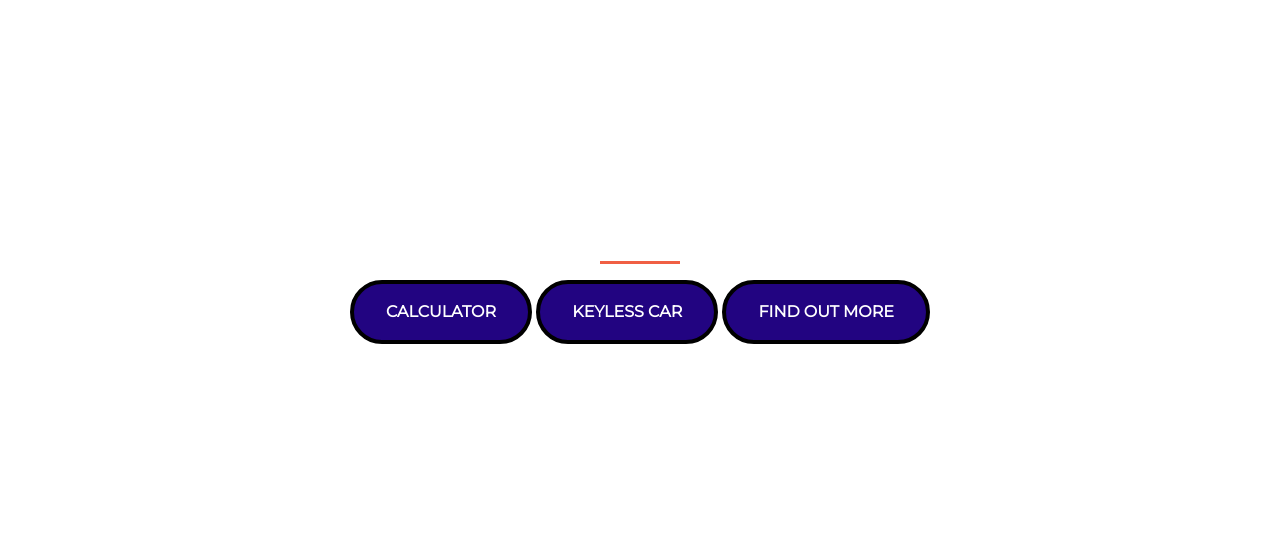
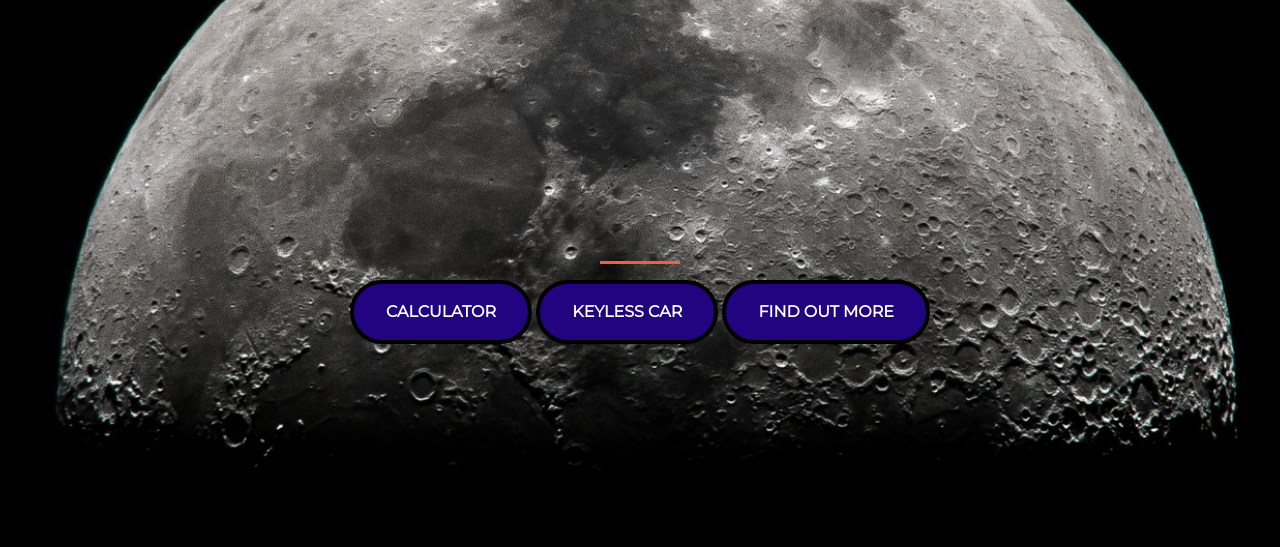
Before and after one commit to LightSculpter/Brag, a plain HTML site: page index.html in a window 1280 px wide. Shown: the part 253-800 px from the top of the page. Drawn offline with nearby package versions, Linux system fonts and the light colour scheme.

Commit message:
Update style.css

```diff
--- a/style.css
+++ b/style.css
@@ -3,7 +3,7 @@ html {
   height: 100%;
   font-family: 'Montserrat', sans-serif;
 
-  background: url(images\Moon.jpg) no-repeat center center fixed;
+  background: url(images/Moon.jpg) no-repeat center center fixed;
   -webkit-background-size: cover;
   -moz-background-size: cover;
   -o-background-size: cover;
```
